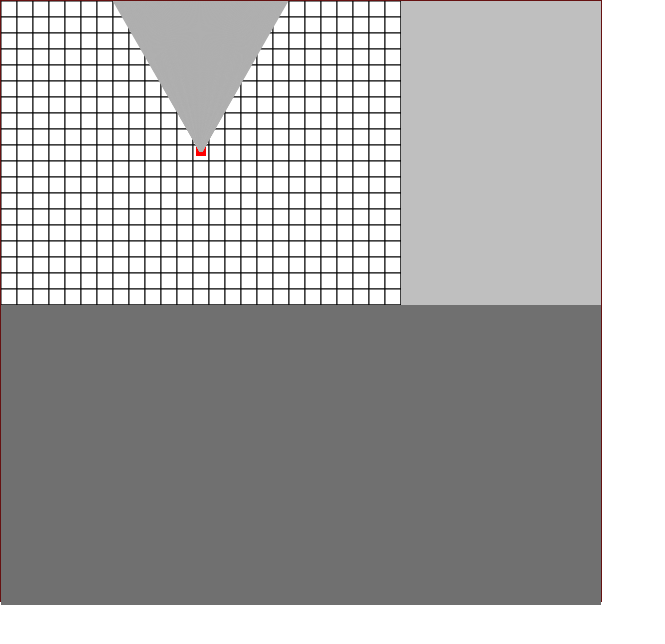
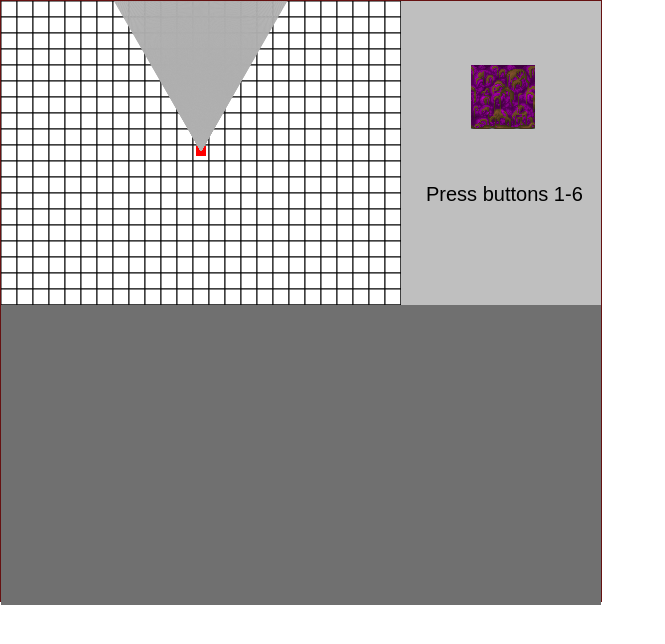
Before and after one commit to pivettamarcos/RayMasterJS, a plain HTML site: page index.html in a window 1280 px wide. Shown: the whole page, without its empty margins (0-665 px from the left). Drawn offline with Linux system fonts and the light colour scheme.

Commit message:
Refactoring p.4

```diff
--- a/app.js
+++ b/app.js
@@ -1,6 +1,16 @@
 /*exported gameManager*/
 window.onload = function () {
-    (function (){
-        let gameManager = new GameManager();
-    })();
+    let loadGameManager = function (textureMap){
+        let gameManager = new GameManager(textureMap);
+    };
+
+    let loadAssets = function(callback){
+        let textureMap = new Image();
+        textureMap.onload = function(){
+            callback(textureMap);
+        };
+        textureMap.src = "textures/textureMap.png";
+    };
+
+    loadAssets(loadGameManager);
 };
--- /dev/null
+++ b/cell.js
@@ -0,0 +1,24 @@
+class Cell{
+	constructor(position){
+		this.position = {};
+		this.position.x = position.x;
+		this.position.y = position.y;
+
+		this.size = {};
+		this.size.x = CELL_SIZE.x;
+		this.size.y = CELL_SIZE.y;
+
+		this.selection = undefined;
+
+		this.gameObjectOnCell = undefined;
+
+		this.unfilledCellColor = "#FFFFFF";
+	}
+}
+
+Cell.prototype.returnDrawCenter = function(){
+	let drawCenter = {};
+	drawCenter.x = this.position.x - this.size.x/2;
+	drawCenter.y = this.position.y - this.size.y/2;
+	return drawCenter;
+};
--- /dev/null
+++ b/clickmanager.js
@@ -0,0 +1,71 @@
+class ClickManager{
+    constructor(updateMiliseconds){
+        this.updateMiliseconds = updateMiliseconds;
+        this.lastFrame = undefined;
+
+        this.events = {};
+        this.includedKeys = [0,1,2];
+
+        this.position = {
+            x: undefined,
+            y: undefined
+        };
+
+        this.map = {
+            0: { key: 0, position: this.position, type: 'mouseClick', clicked: false, pressed: false, action: "interactGrid" }, // Up
+            1: { key: 1, position: this.position, type: 'mouseClick', clicked: false, pressed: false, action: "rotate" }, // Right
+            2: { key: 2, position: this.position, type: 'mouseClick', clicked: false, pressed: false, action: "move" }, // Down
+        };
+
+        this.listen();
+
+        this.updateClass = setInterval(this.update.bind(this), updateMiliseconds);
+    }
+}
+
+ClickManager.prototype.listen = function(){
+	var self = this;
+    document.getElementById("editorDiv").addEventListener("mousedown", function(event){
+        self.map[event.button].clicked = true;
+    });
+    document.getElementById("editorDiv").addEventListener("mousemove", function(event){
+	    self.position.x = event.clientX;
+	    self.position.y = event.clientY;
+    });
+    document.getElementById("editorDiv").addEventListener("mouseup", function(event){
+
+    });
+
+};
+
+ClickManager.prototype.update = function (){
+	for(let key of this.includedKeys){
+        if(this.map[key].clicked)
+            this.emit(this.map[key].action, this.map[key]);
+    }
+    if(this.lastFrame){
+        for(let key of this.includedKeys){
+            if(this.lastFrame.map[key].clicked){
+                this.map[key].clicked = false;
+            }
+        }
+    }
+
+    this.lastFrame = Object.assign({},this);
+};
+
+ClickManager.prototype.emit = function (event, data) {
+    var callbacks = this.events[event];
+    if (callbacks) {
+        callbacks.forEach(function (callback) {
+            callback(data);
+        });
+    }
+};
+
+ClickManager.prototype.on = function (event, callback) {
+    if (!this.events[event]) {
+        this.events[event] = [];
+    }
+    this.events[event].push(callback);
+};
--- a/constants.js
+++ b/constants.js
@@ -1,5 +1,11 @@
-/*exported RAYS_ACTIVE, GAME_CANVAS_SIZE, GRID_DIMENSIONS, CELL_SIZE, NUM_RAYS, FOCAL_LENGTH, PLAYER_START_POSITION , PLAYER_SIZE, SHADING_TRANSPARENCY*/
+/*exported CELL_EMPTY_FILL_COLOR, CELL_EMPTY_BORDER_COLOR, PLAYER_BLIMP_FILL_COLOR, RAY_DEFAULT_LINE_COLOR,
+PLAYER_DIRECTION_LINE_WIDTH, RAY_INTERCEPTED_LINE_COLOR, PLAYER_DIRECTION_LINE_SIZE, RAY_LINE_WIDTH,
+UPDATE_MILISECONDS, RAYS_ACTIVE, GAME_CANVAS_SIZE, GRID_DIMENSIONS, CELL_SIZE, NUM_RAYS, FOCAL_LENGTH,
+PLAYER_START_POSITION , PLAYER_SIZE, SHADING_TRANSPARENCY*/
 
+//const UPDATE_MILISECONDS = 10;
+
+//OTHER
 const EDITOR_CANVAS_SIZE = { //PIXELS
 	x: 400,
 	y: 300
@@ -10,6 +16,9 @@ const GAME_CANVAS_SIZE = {
 	y: 300
 };
 
+const SHADING_TRANSPARENCY = 0.4;
+
+//GRID
 const GRID_DIMENSIONS = {
 	x: 64,
 	y: 32
@@ -20,10 +29,11 @@ const CELL_SIZE = {
 	y: 16
 };
 
-const NUM_RAYS = 250; //columns drawn on game canvas
-const FOCAL_LENGTH = (Math.PI / 3); // 60 degrees
-const SHADING_TRANSPARENCY = 0.4;
+const CELL_EMPTY_FILL_COLOR = "#ffffff";
+const CELL_EMPTY_BORDER_COLOR = "#000000";
 
+
+//PLAYER
 const PLAYER_START_POSITION = {
     x: EDITOR_CANVAS_SIZE.x / 2,
     y: EDITOR_CANVAS_SIZE.y / 2
@@ -33,4 +43,14 @@ const PLAYER_SIZE = {
     x: 10,
     y: 10
 };
-const RAYS_ACTIVE = true;
+
+const PLAYER_BLIMP_FILL_COLOR = "#0000ff";
+const PLAYER_DIRECTION_LINE_WIDTH = 3;
+const PLAYER_DIRECTION_LINE_SIZE = 50;
+
+//RAYS
+const NUM_RAYS = 300; //columns drawn on game canvas
+const FOCAL_LENGTH = (Math.PI / 3); // 60 degrees
+const RAY_DEFAULT_LINE_COLOR = "#ff0000";
+const RAY_INTERCEPTED_LINE_COLOR = "#afafaf";
+const RAY_LINE_WIDTH = 1;
--- a/editorcontrol.js
+++ b/editorcontrol.js
@@ -9,13 +9,11 @@ class EditorControl{
         this.editorCanvas = document.getElementById("editorCanvas");
         this.ctxEditor = this.editorCanvas.getContext("2d");
 
-        this.sidebar = new Sidebar(document.getElementById("sidebar"));
+        this.sidebar = new Sidebar(document.getElementById("sidebar"), this);
 
         this.grid = new Grid(this, GRID_DIMENSIONS);
 
         this.updateMiliseconds = updateMiliseconds;
-
-        //this.updateClass = setInterval(this.update.bind(this), updateMiliseconds);
     }
 }
 
@@ -24,43 +22,34 @@ EditorControl.prototype.initializePlayerView = function(player) {
 };
 
 EditorControl.prototype.update = function() {
-	//ctxGrid.clearRect(0, 0, canvasGrid.width, canvasGrid.height);
-	this.ctxPlayer.clearRect(0, 0, 1000, 1000);
-
-	this.sidebar.ctxSidebar.clearRect(0, 0, this.sidebar.width, this.sidebar.height);
-	this.sidebar.ctxSidebar.clearRect(0, 0, 1000, 1000);
-	//ctx.drawImage(textureMap,10,10);
-	//mouse.update();
-    this.drawPlayer();
+    this.clearCanvases();
+    this.drawPlayerBlimp();
 };
 
-EditorControl.prototype.drawPlayer = function(){
-    this.ctxPlayer.beginPath();
-    this.ctxPlayer.rect(this.player.returnDrawCenter().x, this.player.returnDrawCenter().y, this.player.size.x, this.player.size.y);
-    this.ctxPlayer.fillStyle = this.player.color;
-    this.ctxPlayer.fill();
-    this.ctxPlayer.closePath();
-
-    this.ctxPlayer.beginPath();
-    this.ctxPlayer.strokeStyle = "#0000ff";
-    this.ctxPlayer.lineWidth=3;
-    this.ctxPlayer.moveTo(this.player.position.x, this.player.position.y);
-    this.ctxPlayer.lineTo(this.player.position.x + Math.cos(this.player.playerFacingAngle) * 50, this.player.position.y + Math.sin(this.player.playerFacingAngle) * - 50);
-    this.ctxPlayer.stroke();
+EditorControl.prototype.clearCanvases = function(){
+    this.ctxPlayer.clearRect(0, 0, this.ctxPlayer.canvas.clientWidth, this.ctxPlayer.canvas.clientHeight);
+    this.sidebar.ctxSidebar.clearRect(0, 0, this.sidebar.width, this.sidebar.height);
 };
 
-EditorControl.prototype.drawRayLineOnCanvas = function(color, origin, destination){
-	this.ctxPlayer.beginPath();
-	this.ctxPlayer.rect(destination.x - 1, destination.y - 1, 4, 4);
-	this.ctxPlayer.fillStyle = "#ffaa00";
-	this.ctxPlayer.fill();
-	this.ctxPlayer.closePath();
+EditorControl.prototype.drawPlayerBlimp = function(){
+    this.drawRectangle(this.player.color, this.player.returnDrawCenter(), this.player.size);
+    this.drawLine(PLAYER_BLIMP_FILL_COLOR, PLAYER_DIRECTION_LINE_WIDTH, this.player.position, {x: this.player.position.x + Math.cos(this.player.playerFacingAngle) * PLAYER_DIRECTION_LINE_SIZE, y:this.player.position.y + Math.sin(this.player.playerFacingAngle) * -PLAYER_DIRECTION_LINE_SIZE});
+};
 
-	this.ctxPlayer.beginPath();
+EditorControl.prototype.drawLine = function(color, lineWidth, origin, destination){
+    this.ctxPlayer.beginPath();
 	this.ctxPlayer.strokeStyle = color;
 	this.ctxPlayer.moveTo(origin.x, origin.y);
 	this.ctxPlayer.lineTo(destination.x, destination.y);
 	this.ctxPlayer.stroke();
+	this.ctxPlayer.closePath();
+};
+
+EditorControl.prototype.drawRectangle = function(color, origin, size){
+    this.ctxPlayer.beginPath();
+	this.ctxPlayer.rect(origin.x, origin.y, size.x, size.y);
+	this.ctxPlayer.fillStyle = color;
+	this.ctxPlayer.fill();
 	this.ctxPlayer.closePath();
 };
 
@@ -76,12 +65,13 @@ EditorControl.prototype.mouseEvent = function(data) {
 
 EditorControl.prototype.fillCellGrid = function (attributes){
     this.ctxEditor.beginPath();
-    this.ctxEditor.fillStyle = "#ffffff";
-	this.ctxEditor.strokeStyle = "#000000";
 
     if(attributes.texture !== undefined){
         this.ctxEditor.drawImage(this.textureMap, attributes.texture[0], attributes.texture[1], 64, 64, attributes.posX, attributes.posY, attributes.sizeX, attributes.sizeY);
     }else{
+        this.ctxEditor.fillStyle = CELL_EMPTY_FILL_COLOR;
+        this.ctxEditor.strokeStyle = CELL_EMPTY_BORDER_COLOR;
+
         this.ctxEditor.rect(attributes.posX, attributes.posY, attributes.sizeX, attributes.sizeY);
         this.ctxEditor.fill();
         this.ctxEditor.stroke();
@@ -100,8 +90,6 @@ class GameScreenControl{
         this.ctxGameScreen.imageSmoothingEnabled = false;
 
         this.updateMiliseconds = updateMiliseconds;
-
-        //this.updateClass = setInterval(this.update.bind(this), updateMiliseconds);
     }
 }
 
@@ -110,12 +98,15 @@ GameScreenControl.prototype.initializePlayerView = function(player){
     this.playerView = new PlayerView(player.position, this.editorControl, this);
 };
 
+GameScreenControl.prototype.update = function(){
+    this.clearCanvas();
 
-GameScreenControl.prototype.update = function(){
-    this.ctxGameScreen.clearRect(0, 0, 1000, 1000);
     if(this.playerView !== undefined && this.player !== undefined)
         this.playerView.castRays(this.player.playerFacingAngle);
+};
 
+GameScreenControl.prototype.clearCanvas = function(){
+    this.ctxGameScreen.clearRect(0, 0, this.ctxGameScreen.canvas.clientWidth, this.ctxGameScreen.canvas.clientHeight);
 };
 
 GameScreenControl.prototype.drawRectangle = function(isTextured, attributes){
@@ -132,20 +123,35 @@ GameScreenControl.prototype.drawRectangle = function(isTextured, attributes){
     }
 };
 
-
 class Sidebar{
-    constructor(sidebarCanvas){
+    constructor(sidebarCanvas, editorControl){
+        this.editorControl = editorControl;
         this.canvas = sidebarCanvas;
         this.ctxSidebar = sidebarCanvas.getContext('2d');
+
+        this.firstDraw();
     }
 }
 
-Sidebar.prototype.update = function(){
+Sidebar.prototype.firstDraw = function(){
     this.ctxSidebar.beginPath();
-
-    if(gameObjectMap[selection])
-        this.ctxSidebar.drawImage(textureMap, gameObjectMap[selection].textureLocation[0], gameObjectMap[selection].textureLocation[1], 64, 64, 70, 64, 64,64);
+    if(this.editorControl.gameManager.gameObjectMap[this.editorControl.gameManager.selection])
+        this.drawRectangle(true, {img: this.editorControl.gameManager.textureMap, sX: this.editorControl.gameManager.gameObjectMap[this.editorControl.gameManager.selection].textureLocation[0], sY: this.editorControl.gameManager.gameObjectMap[this.editorControl.gameManager.selection].textureLocation[1], sWidth: 64, sHeight: 64, x: 70, y: 64, width: 64, height:64});
 
     this.ctxSidebar.font = "20px Arial";
-    this.ctxSidebar.fillText("Press buttons 1-7",25,200);
+    this.ctxSidebar.fillText("Press buttons 1-6",25,200);
 };
+
+Sidebar.prototype.drawRectangle = function(isTextured, attributes){
+    if(isTextured){
+        this.ctxSidebar.beginPath();
+        this.ctxSidebar.drawImage(attributes.img, attributes.sX, attributes.sY, attributes.sWidth, attributes.sHeight, attributes.x, attributes.y, attributes.width, attributes.height);
+        this.ctxSidebar.closePath();
+    }else{
+        this.ctxSidebar.beginPath();
+        this.ctxSidebar.rect(attributes.x, attributes.y,attributes.width, attributes.height);
+        this.ctxSidebar.fillStyle = attributes.fillStyle;
+        this.ctxSidebar.fill();
+        this.ctxSidebar.closePath();
+    }
+};
--- /dev/null
+++ b/gamemanager.js
@@ -0,0 +1,81 @@
+/*exported canvas, textureMapCanvas, ctx, playerView, GameObject, changeElementSelected, toggleRays, gameObjectMap*/
+
+class GameManager{
+	constructor(textureMap){
+		this.textureMap = textureMap;
+		this.updateMiliseconds = 15;
+
+		this.selection = 0;
+		this.raysActivated = true;
+
+		this.keyboardManager = new KeyboardManager(this.updateMiliseconds);
+		this.clickManager = new ClickManager(this.updateMiliseconds);
+
+		this.gameObjectMap = [
+			//{ type: "object", textureLocation: [-1, 0] },
+			{ name: "devilish wall", type: "wall", textureLocation: [128, 0] },
+			{ name: "stone wall",type: "wall", textureLocation: [192, 0] },
+			{ name: "blue wall",type: "wall", textureLocation: [256, 0] },
+			{ name: "slimmy wall",type: "wall", textureLocation: [320, 0] },
+			{ name: "wooden wall",type: "wall", textureLocation: [384, 0] },
+			{ name: "stone wall",type: "wall", textureLocation: [448, 0] },
+			{ name: "",type: "wall", textureLocation: [512, 0] }
+		];
+
+		this.setup();
+	}
+}
+
+GameManager.prototype.updateAll = function(){
+	this.editorControl.update();
+	this.gameScreenControl.update();
+};
+
+GameManager.prototype.setup = function(){
+	this.editorControl = new EditorControl(this, this.textureMap, this.updateMiliseconds);
+	this.gameScreenControl = new GameScreenControl(this.updateMiliseconds, this.editorControl);
+
+	this.player = new Player(this.editorControl, this.gameScreenControl);
+
+	this.gameScreenControl.initializePlayerView(this.player);
+	this.editorControl.player = this.player;
+
+	let self = this;
+
+	this.keyboardManager.on("move", self.editorControl.player.move.bind(self.editorControl.player));
+	this.keyboardManager.on("rotate", self.editorControl.player.rotate.bind(self.editorControl.player));
+	this.keyboardManager.on("changeSelected", self.changeElementSelected.bind(self));
+	this.keyboardManager.on("toggleRays", self.toggleRays.bind(self));
+
+	this.clickManager.on("interactGrid", self.editorControl.mouseEvent.bind(self.editorControl));
+
+
+	this.updateClass = setInterval(this.updateAll.bind(self), this.updateMiliseconds);
+};
+
+class GameObject {
+	constructor(gameObjectMap) {
+		this.name = gameObjectMap.name;
+		this.type = gameObjectMap.type;
+		this.textureLocation = gameObjectMap.textureLocation;
+	}
+}
+
+GameManager.prototype.changeElementSelected = function(data) {
+	switch (data.type) {
+		case 'number':
+			this.selection = data.key;
+			if(this.gameObjectMap[this.selection])
+				this.editorControl.sidebar.drawRectangle(true, {img: this.textureMap, sX: this.gameObjectMap[this.selection].textureLocation[0], sY: this.gameObjectMap[this.selection].textureLocation[1], sWidth: 64, sHeight: 64, x: 70, y: 64, width: 64, height:64});
+	}
+};
+
+GameManager.prototype.toggleRays = function(data) {
+	switch (data.type) {
+		case 'altKey':
+		if (this.raysActivated)
+			this.raysActivated = false;
+		else
+			this.raysActivated = true;
+	}
+}
--- a/grid.js
+++ b/grid.js
@@ -87,14 +87,13 @@ function Grid(editorControl, size){
 }
 
 Grid.prototype.removeGameObjectFromCell = function(cell){
-	console.log(cell);
+	console.log("** ((REMOV)) gameObject =="+ cell.gameObjectOnCell.name +"== from cell " + this.convertToGridCoords(cell.position).x + " " + this.convertToGridCoords(cell.position).y  +" **");
 	cell.gameObjectOnCell = undefined;
 	this.fillGridCellWith(cell, undefined);
 };
 
 Grid.prototype.addGameObjectToCell = function(cell, object){
-	//console.log("** ((ADDED)) game object =="+ object.name +"== to cell " + this.convertToGridCoords(this.position.x) + " " + this.convertToGridCoords(this.position.y)  +" **");
-	console.log(object);
+	console.log("** ((ADD)) gameObject =="+ object.name +"== to cell " + this.convertToGridCoords(cell.position).x + " " + this.convertToGridCoords(cell.position).y  +" **");
 	cell.gameObjectOnCell = object;
 	this.fillGridCellWith(cell, object.textureLocation);
 };
@@ -108,28 +107,3 @@ Grid.prototype.fillGridCellWith = function(cell, texture){
 		this.editorControl.fillCellGrid(fillAttributes);
 	}
 };
-
-class Cell{
-	constructor(position){
-		this.position = {};
-		this.position.x = position.x;
-		this.position.y = position.y;
-
-		this.size = {};
-		this.size.x = CELL_SIZE.x;
-		this.size.y = CELL_SIZE.y;
-
-		this.selection = undefined;
-
-		this.gameObjectOnCell = undefined;
-
-		this.unfilledCellColor = "#FFFFFF";
-	}
-}
-
-Cell.prototype.returnDrawCenter = function(){
-	let drawCenter = {};
-	drawCenter.x = this.position.x - this.size.x/2;
-	drawCenter.y = this.position.y - this.size.y/2;
-	return drawCenter;
-};
--- /dev/null
+++ b/keyboardmanager.js
@@ -0,0 +1,84 @@
+class KeyboardManager{
+    constructor(updateMiliseconds){
+        this.updateMiliseconds = updateMiliseconds;
+        this.events = {};
+        this.lastKeyPressed = undefined;
+
+        this.includedKeys = [38,39,40,37,49,50,51,52,53,54,82];
+        this.map = {
+            38: { key: 0, type: 'arrow', clicked: false, pressed: false, action: "move" }, // Up
+            39: { key: 1, type: 'arrow', clicked: false, pressed: false, action: "rotate" }, // Right
+            40: { key: 2, type: 'arrow', clicked: false, pressed: false, action: "move" }, // Down
+            37: { key: 3, type: 'arrow', clicked: false, pressed: false, action: "rotate" }, // Left
+            49: { key: 0, type: 'number', clicked: false, pressed: false, action: "changeSelected" },
+            50: { key: 1, type: 'number', clicked: false, pressed: false, action: "changeSelected" },
+            51: { key: 2, type: 'number', clicked: false, pressed: false, action: "changeSelected" },
+            52: { key: 3, type: 'number', clicked: false, pressed: false, action: "changeSelected" },
+            53: { key: 4, type: 'number', clicked: false, pressed: false, action: "changeSelected" },
+            54: { key: 5, type: 'number', clicked: false, pressed: false, action: "changeSelected" },
+            82: { key: 0, type: 'altKey', clicked: false, pressed: false, action: "toggleRays"}
+            //55: { key: 7, type: 'number', pressed: false, action: "toggleRays"}  ,
+        };
+
+        this.listen();
+
+        this.updateClass = setInterval(this.update.bind(this), updateMiliseconds);
+    }
+}
+
+KeyboardManager.prototype.update = function () {
+    for(let key of this.includedKeys){
+        if(this.map[key].action == "move" || this.map[key].action == "rotate"){
+            if(this.map[key].pressed)
+                this.emit(this.map[key].action, this.map[key]);
+
+        }else if(this.map[key].action == "changeSelected" || this.map[key].action == "toggleRays"){
+            if(this.map[key].clicked)
+                this.emit(this.map[key].action, this.map[key]);
+        }
+    }
+
+    for(let key of this.includedKeys){
+        if(this.map[key].clicked){
+            this.map[key].pressed = true;
+            this.map[key].clicked = false;
+        }
+    }
+};
+
+KeyboardManager.prototype.listen = function () {
+    var self = this;
+
+    window.addEventListener('keydown', function (event) {
+        if(event.which != this.lastKeyPressed){
+            if(self.map[event.which]){
+                self.map[event.which].clicked = true;
+                this.lastKeyPressed = event.which;
+            }
+        }
+    });
+
+    window.addEventListener('keyup', function (event) {
+        if(self.map[event.which]){
+            self.map[event.which].pressed = false;
+            if(event.which == this.lastKeyPressed)
+                this.lastKeyPressed = undefined;
+        }
+    });
+};
+
+KeyboardManager.prototype.emit = function (event, data) {
+    var callbacks = this.events[event];
+    if (callbacks) {
+        callbacks.forEach(function (callback) {
+            callback(data);
+        });
+    }
+};
+
+KeyboardManager.prototype.on = function (event, callback) {
+    if (!this.events[event]) {
+        this.events[event] = [];
+    }
+    this.events[event].push(callback);
+};
--- a/player.js
+++ b/player.js
@@ -15,7 +15,6 @@ function Player(editorControl, gameScreenControl) {
     };
 
     this.playerFacingAngle = Math.PI / 2; //90 degrees
-    //this.playerView = new PlayerView(this.position, this.editorControl, this.gameScreenControl);
 
     this.turningAngle = Math.PI / 100;
 
--- a/playerview.js
+++ b/playerview.js
@@ -69,7 +69,6 @@ Ray.prototype.cast = function(){
     let verticalHit = this.findVerticalHit();
 
     let nearestHit = this.returnNearestHit(horizontalHit,verticalHit);
-
     if(nearestHit !== undefined)
         if(this.editorControl.gameManager.raysActivated)
             this.drawRayOnEditor(nearestHit);
@@ -78,7 +77,7 @@ Ray.prototype.cast = function(){
 };
 
 Ray.prototype.drawRayOnEditor = function(nearestHit){
-    this.editorControl.drawRayLineOnCanvas("#ff0000", this.rayOrigin, nearestHit.hitPoint);
+    this.editorControl.drawLine(RAY_DEFAULT_LINE_COLOR, RAY_LINE_WIDTH, this.rayOrigin, nearestHit.hitPoint);
 };
 
 Ray.prototype.returnNearestHit = function(hitA,hitB){
@@ -93,8 +92,8 @@ Ray.prototype.returnNearestHit = function(hitA,hitB){
     }else if(hitB !== undefined){
         return hitB;
     }else{
-        if(RAYS_ACTIVE)
-            this.editorControl.drawRayLineOnCanvas("#afafaf", this.rayOrigin, {x: this.rayOrigin.x + Math.cos(this.rayAngle) * 1000, y: this.rayOrigin.y + Math.sin(this.rayAngle) * -1000});
+        if(this.editorControl.gameManager.raysActivated)
+            this.editorControl.drawLine(RAY_INTERCEPTED_LINE_COLOR, RAY_LINE_WIDTH, this.rayOrigin, {x: this.rayOrigin.x + Math.cos(this.rayAngle) * 1000, y: this.rayOrigin.y + Math.sin(this.rayAngle) * -1000});
         return undefined;
     }
 };
```
Also changed, not shown: index.html (+6 -6 lines), 2 other files.
